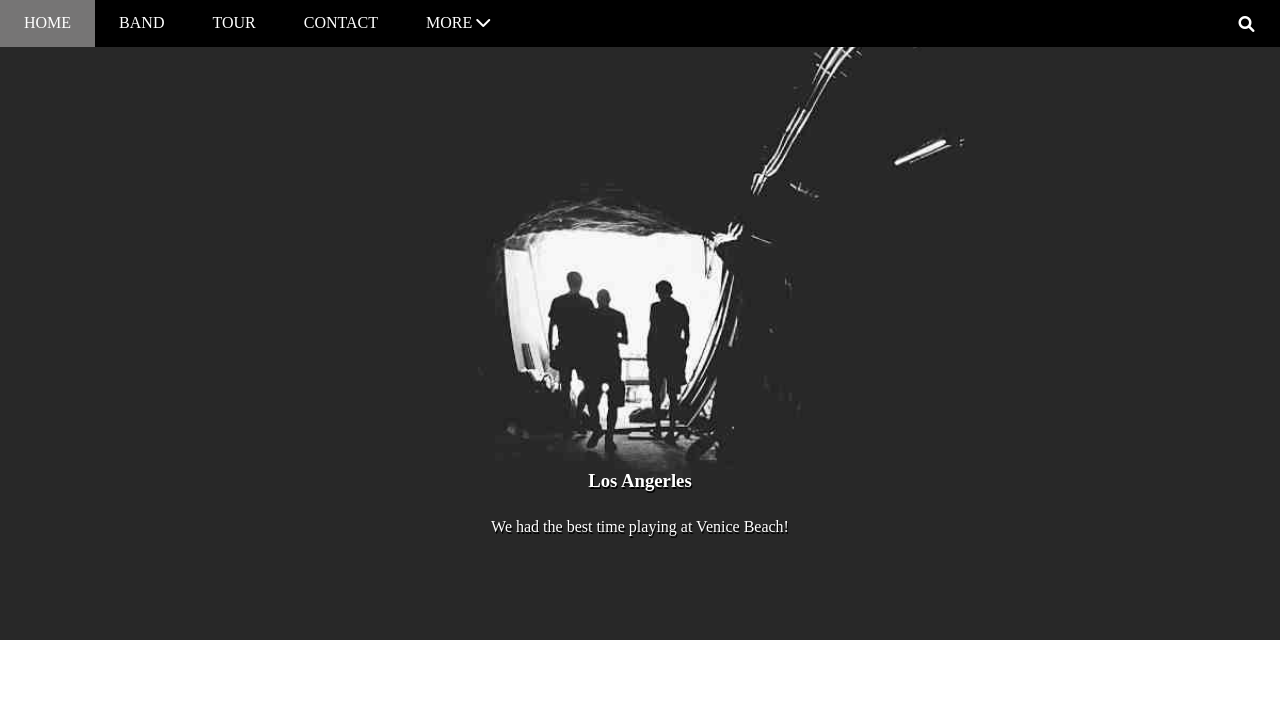
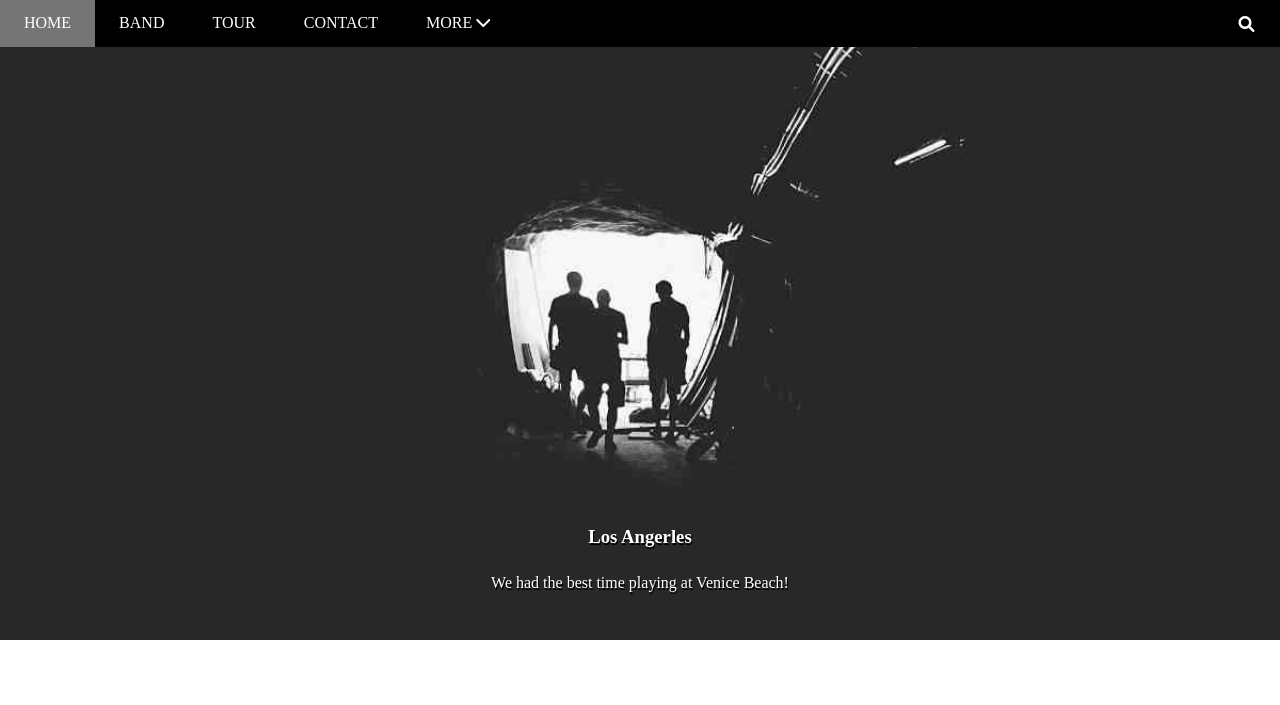
Before and after one commit to paulnguyen4548/the_band, a plain HTML site: page index.html in a window 1280 px wide. Shown: the top 705 px of the page. Drawn offline with Linux system fonts and the light colour scheme.

Commit message:
fix mobile

```diff
--- a/css/style.css
+++ b/css/style.css
@@ -139,7 +139,7 @@
 }
 .banner .bannerContent{
     position: absolute;
-    bottom: 32px;
+    bottom: -24px;
    line-height: 46px;
     margin-bottom: 32px;
     color: white;
```
